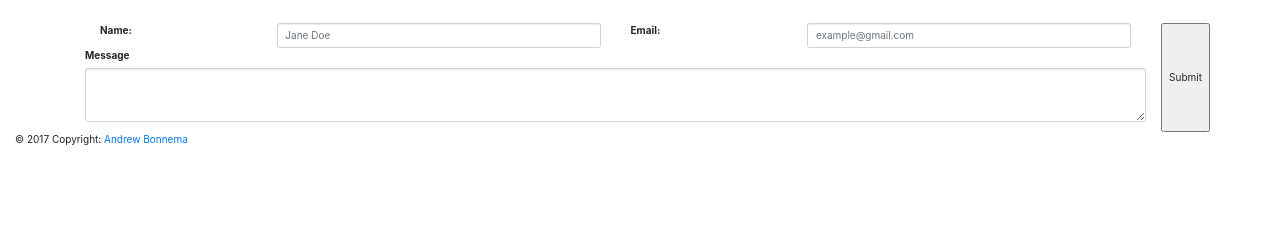
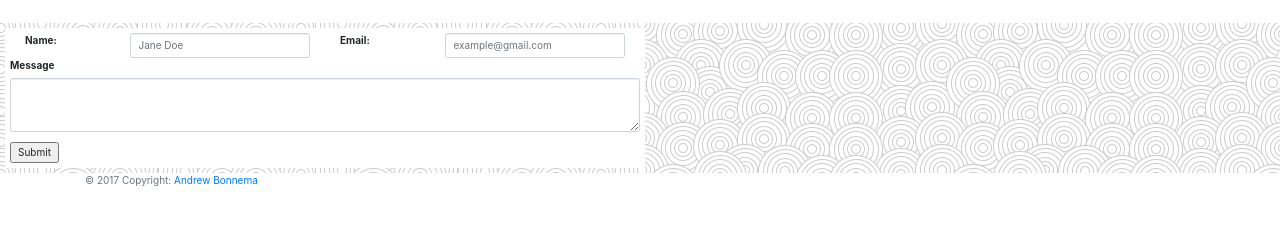
Before and after one commit to abonnema/Bootstrap-Portfolio, a plain HTML site: page contact.html in a window 1280 px wide. Shown: the part 59-284 px from the top of the page. Drawn offline with nearby package versions, Linux system fonts and the light colour scheme.

Commit message:
final push

```diff
--- a/contact.html
+++ b/contact.html
@@ -34,9 +34,9 @@
         </div>
     </nav>
 
-    <div class="container">
+    <div class="container-fluid" style="background-image: url(assets/images/swirl_pattern.png">
             <div class="row">
-                <div class="col"
+                <div class="col-lg-6" style="margin:5px; background-color:white; padding:5px;">
                     <div class="form-group">
                             <label for="title" class="col-md-2 control-label">Name:</label>
                             <div class="col-md-4">
@@ -57,11 +57,9 @@
                 </div>
             </div>
         </div>
-    <div class="footer-copyright">
-            <div class="container-fluid">
-                © 2017 Copyright: <a href="index.html"> Andrew Bonnema </a>
-
-            </div>
+        <div class="container">
+                <span class="text-muted">© 2017 Copyright: <a href="index.html"> Andrew Bonnema </a></span>
+              </div>
         </div>
 
 
```
